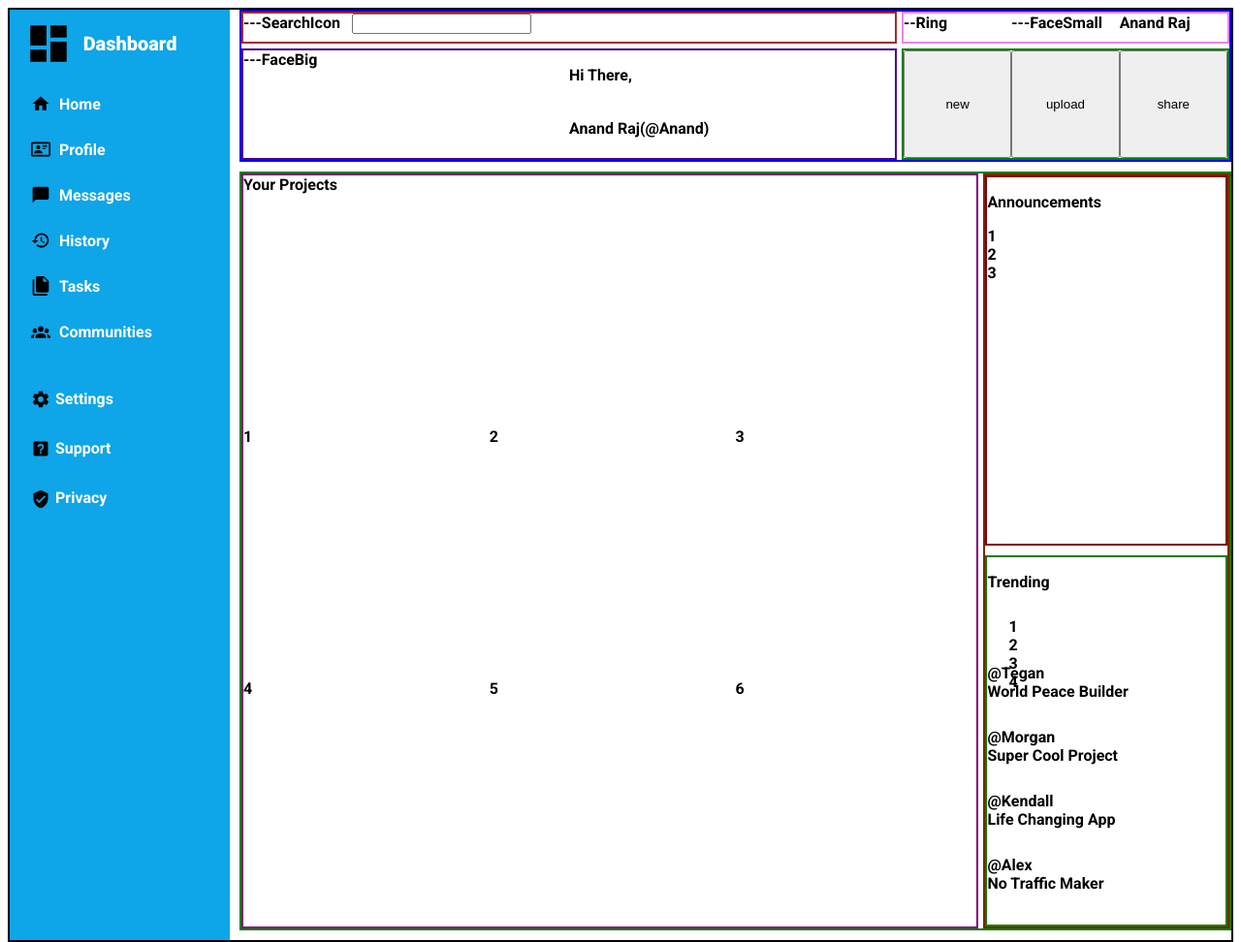
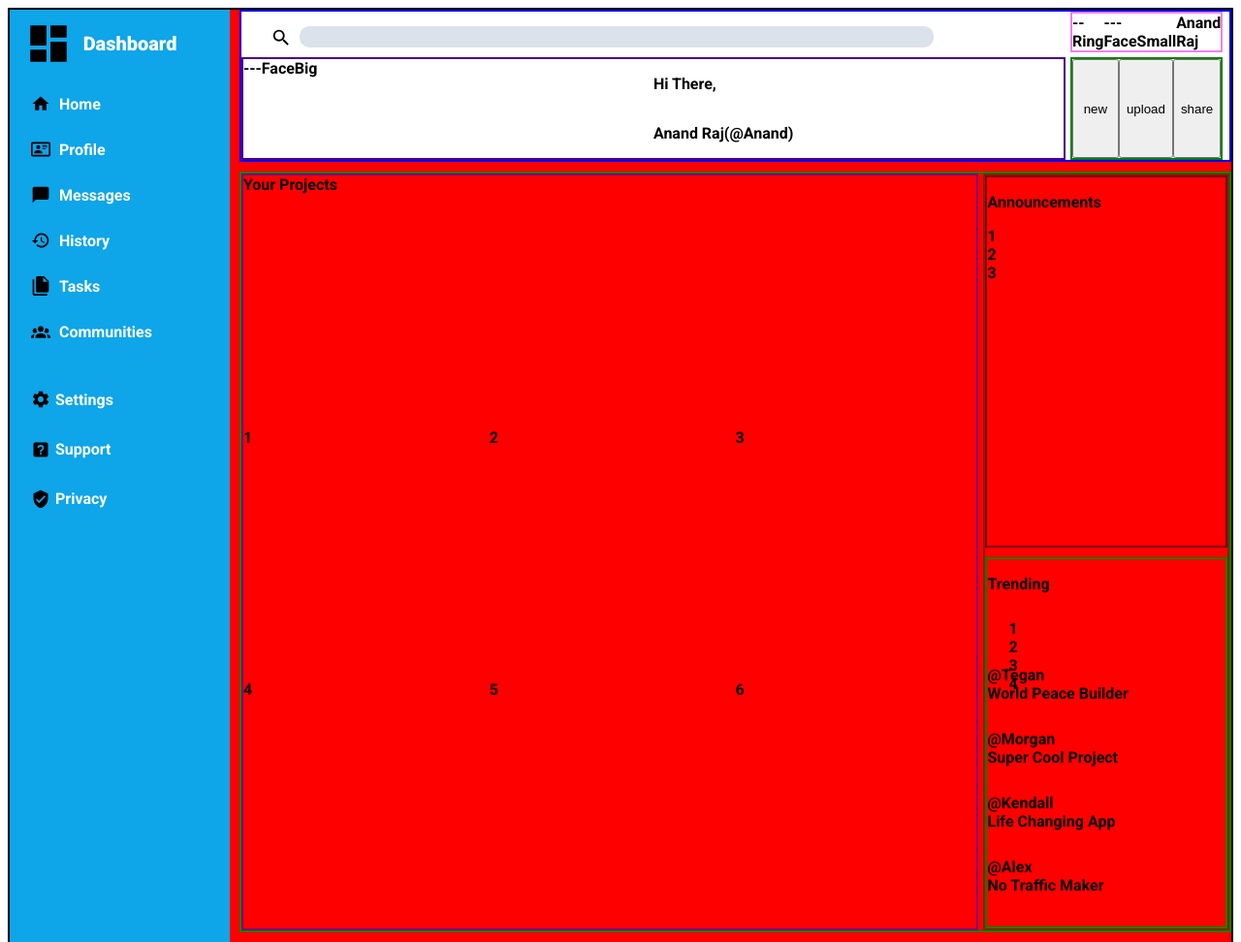
Before and after one commit to AnandRaj2224/Admin-Dashboard, a plain HTML site: page index.html in a window 1280 px wide. Shown: the top 972 px of the page at 97% size. Drawn offline with Linux system fonts and the light colour scheme.

Commit message:
new icons added

```diff
--- a/index.html
+++ b/index.html
@@ -69,8 +69,10 @@
     </div>
     <div class="header">
       <div id="search">
-        <div>---searchIcon</div>
-        <div>
+        <div id="magnify">
+          <img src="icons/magnify.svg" alt="search">
+        </div>
+        <div id="bar">
           <input type="text">
         </div>
       </div>
--- a/styles.css
+++ b/styles.css
@@ -7,6 +7,7 @@
   font-family: Roboto,system-ui, -apple-system, BlinkMacSystemFont, 'Segoe UI', Roboto, Oxygen, Ubuntu, Cantarell, 'Open Sans', 'Helvetica Neue', sans-serif;
   text-transform: capitalize;
   font-weight: bold;
+  background-color: red;
 }
 .dash{
   padding: 0px;
@@ -79,12 +80,36 @@
   grid-column: 2/3;
   display: grid;
   gap: 5px;
-  grid-template-columns: 2fr 1fr;
+  grid-template-columns: 1fr .5fr;
+  background-color: white;
 }
 #search{
-  border: 2px solid brown;
   display: grid;
-  grid-template-columns: 1fr 5fr;
+  grid-template-columns: 50px 800px;
+}
+#magnify{
+  height: 22px;
+  width: 22px;
+  margin-left: 30px;
+  margin-top: 16px;
+}
+#magnify >img {
+  height: 100%;
+  width: 100%;
+}
+#bar{
+  width: 650px;
+  height: 20px;
+  margin-top: 15px;
+  margin-left: 10px;
+}
+#bar > input {
+  width: 650px;
+  border: none;
+  border-radius: 10px;
+  height: 20px;
+  background-color: #dce2eb;
+
 }
 #sideUser{
   border: 2px solid violet;
```
Also changed, not shown: icons/letter-a-svgrepo-com.svg (added).
